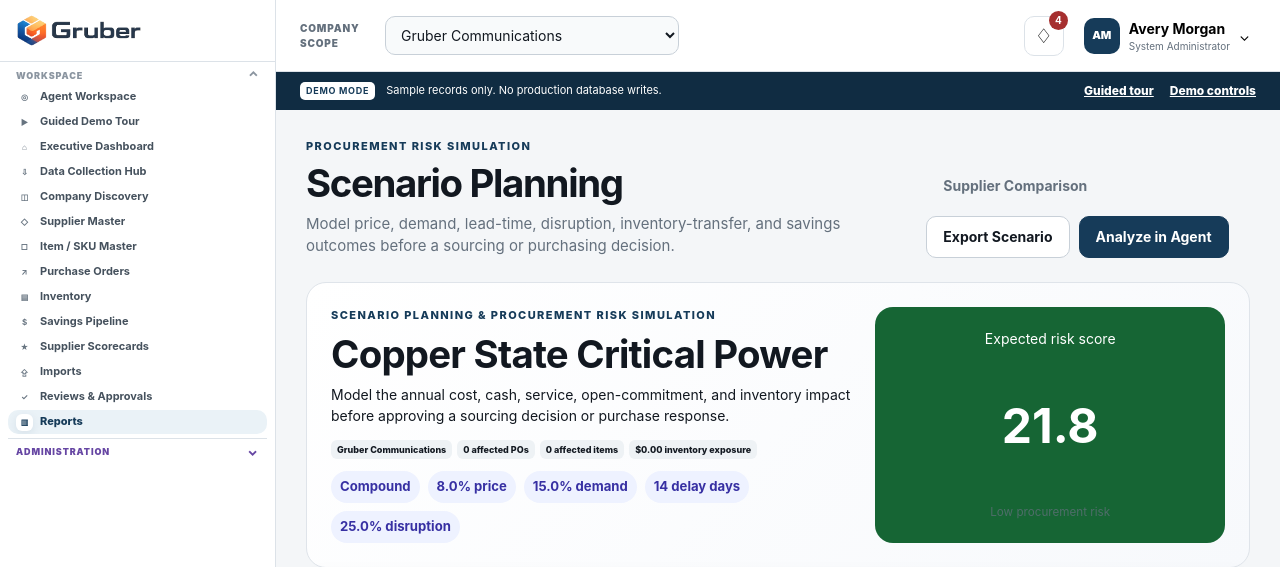
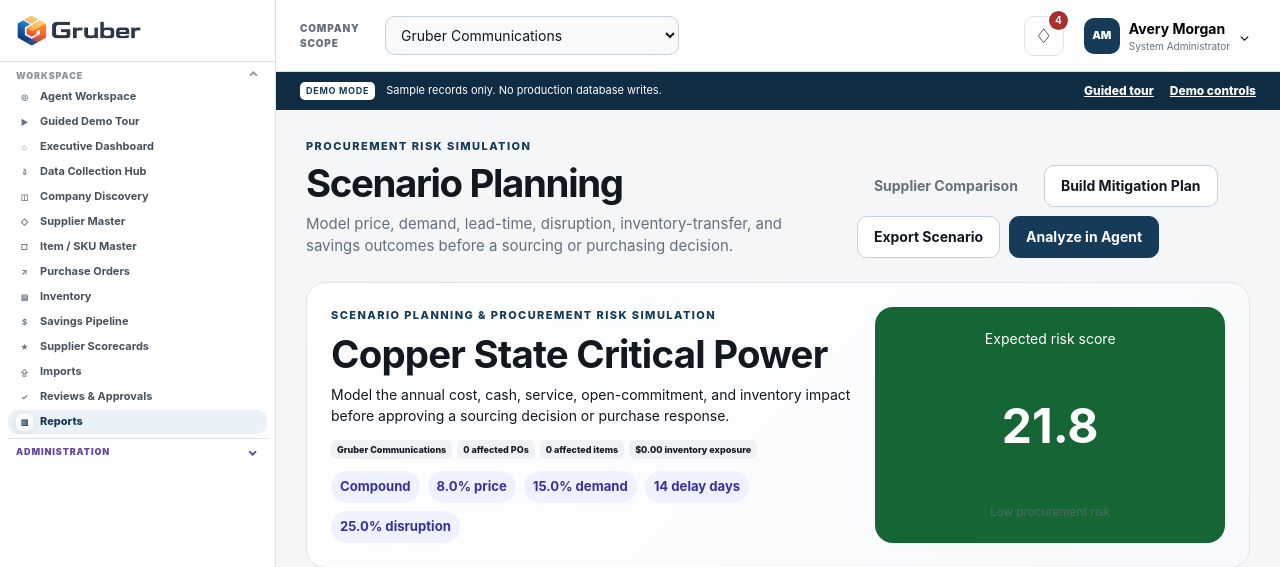
Before and after one commit to bigriversocial74/randomdashboard, a PHP site: page /app/scenarios.php in a window 1280 px wide. Shown: the top 567 px of the page. Run offline with PHP 8.4, Linux system fonts and the light colour scheme; the visitor is signed in with stand-in values (Sample User, id 1).

Commit message:
Connect scenarios to Section 13 mitigation plans

```diff
--- a/app/scenarios.php
+++ b/app/scenarios.php
@@ -30,6 +30,7 @@ $agentPrompt = 'Simulate procurement risk for ' . ($supplier['name'] ?? ($catego
     . '% active demand change, ' . $active['lead_time_delay_days'] . ' active delay days, and '
     . $active['disruption_pct'] . '% active disruption. Explain mitigation priorities and evidence gaps.';
 $actions = '<a class="button ghost" href="'.h(app_url('sourcing.php')).'">Supplier Comparison</a>';
+$actions .= '<a class="button secondary" href="'.h(app_url('mitigations.php'.($savedRecord?'?scenario_id='.(int)$savedRecord['id']:''))).'">Build Mitigation Plan</a>';
 if (can('reports.export')) {
     $actions .= '<a class="button secondary" href="'.h(app_url('scenarios.php?'.http_build_query([...$simulation['inputs'],'export'=>'csv']))).'">Export Scenario</a>';
 }
```
